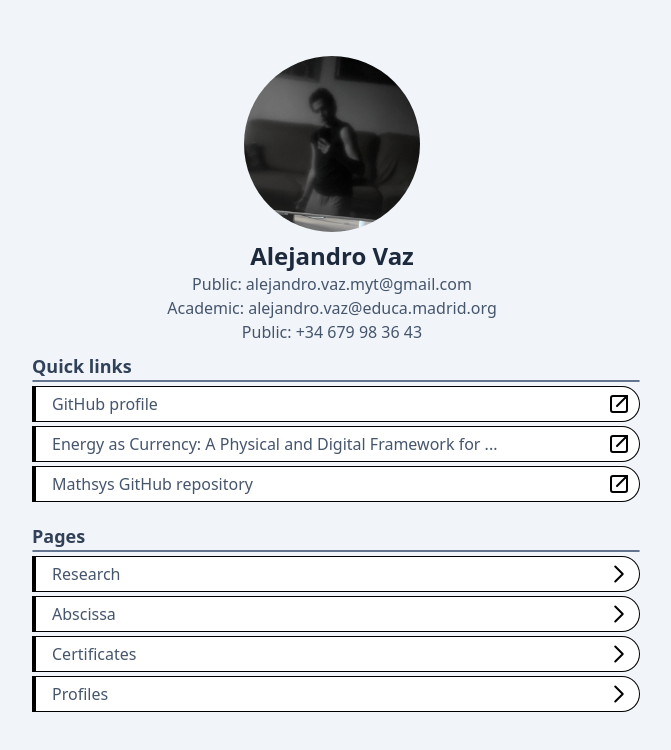
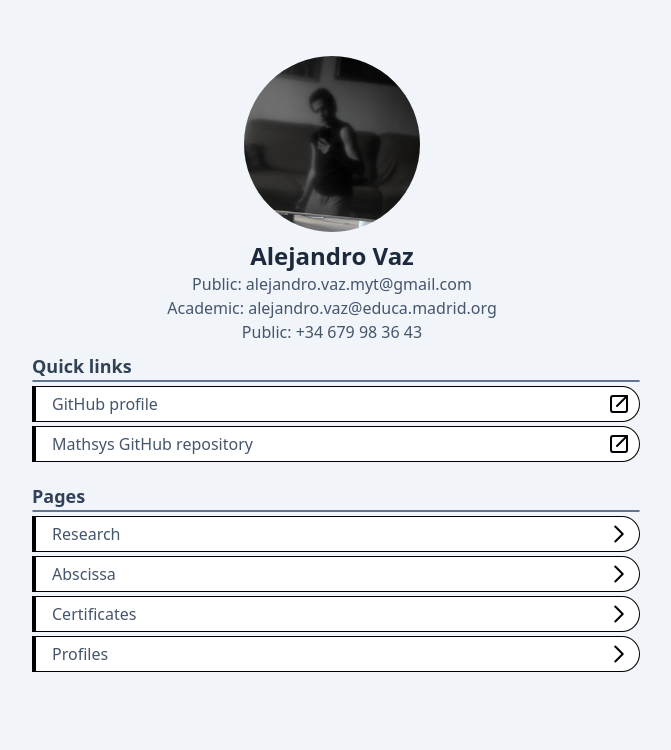
Before and after one commit to alejandro-vaz/alejandro-vaz, a React (Create React App) app: page / in a window 1280 px wide. Shown: the top 750 px of the page, without its empty margins (308-979 px from the left). Built offline with nearby package versions, Linux system fonts and the light colour scheme.

Commit message:
remove eac

```diff
--- a/src/pages/Home.tsx
+++ b/src/pages/Home.tsx
@@ -43,9 +43,6 @@ export default function Home(): React.ReactNode {
                 <Card type="extern" to="https://github.com/alejandro-vaz">
                     GitHub profile
                 </Card>
-                <Card type="extern" to="https://doi.org/10.5281/zenodo.18127021">
-                    Energy as Currency: A Physical and Digital Framework for ...
-                </Card>
                 <Card type="extern" to="https://github.com/alejandro-vaz/mathsys">
                     Mathsys GitHub repository
                 </Card>
```
